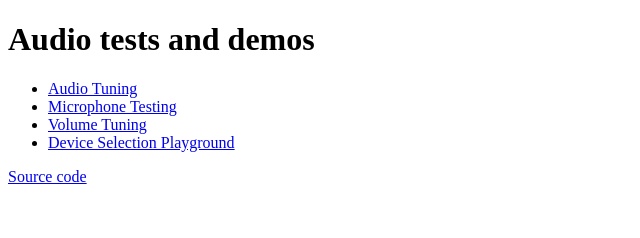
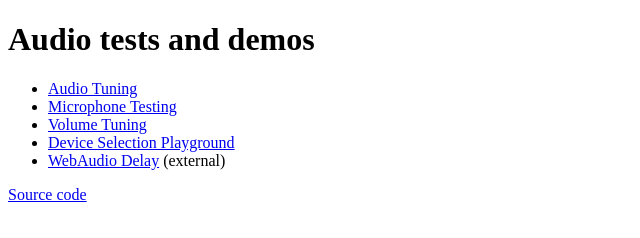
Before and after one commit to chromeos/audio-tests, a plain HTML site: page src/index.html in a window 1280 px wide. Shown: the whole page, without its empty margins (0-640 px from the left). Drawn offline with Linux system fonts and the light colour scheme.

Commit message:
Add link to webaudio_delay

```diff
--- a/src/index.html
+++ b/src/index.html
@@ -14,6 +14,7 @@
         <li><a href="mic-testing/">Microphone Testing</a></li>
         <li><a href="volume-tuning/">Volume Tuning</a></li>
         <li><a href="ds-playground/">Device Selection Playground</a></li>
+        <li><a href="https://lkoenig.github.io/webaudio_delay/">WebAudio Delay</a> (external)</li>
     </ul>
     <p><a href="https://github.com/chromeos/audio-tests">Source code</a></p>
 </body>
```
